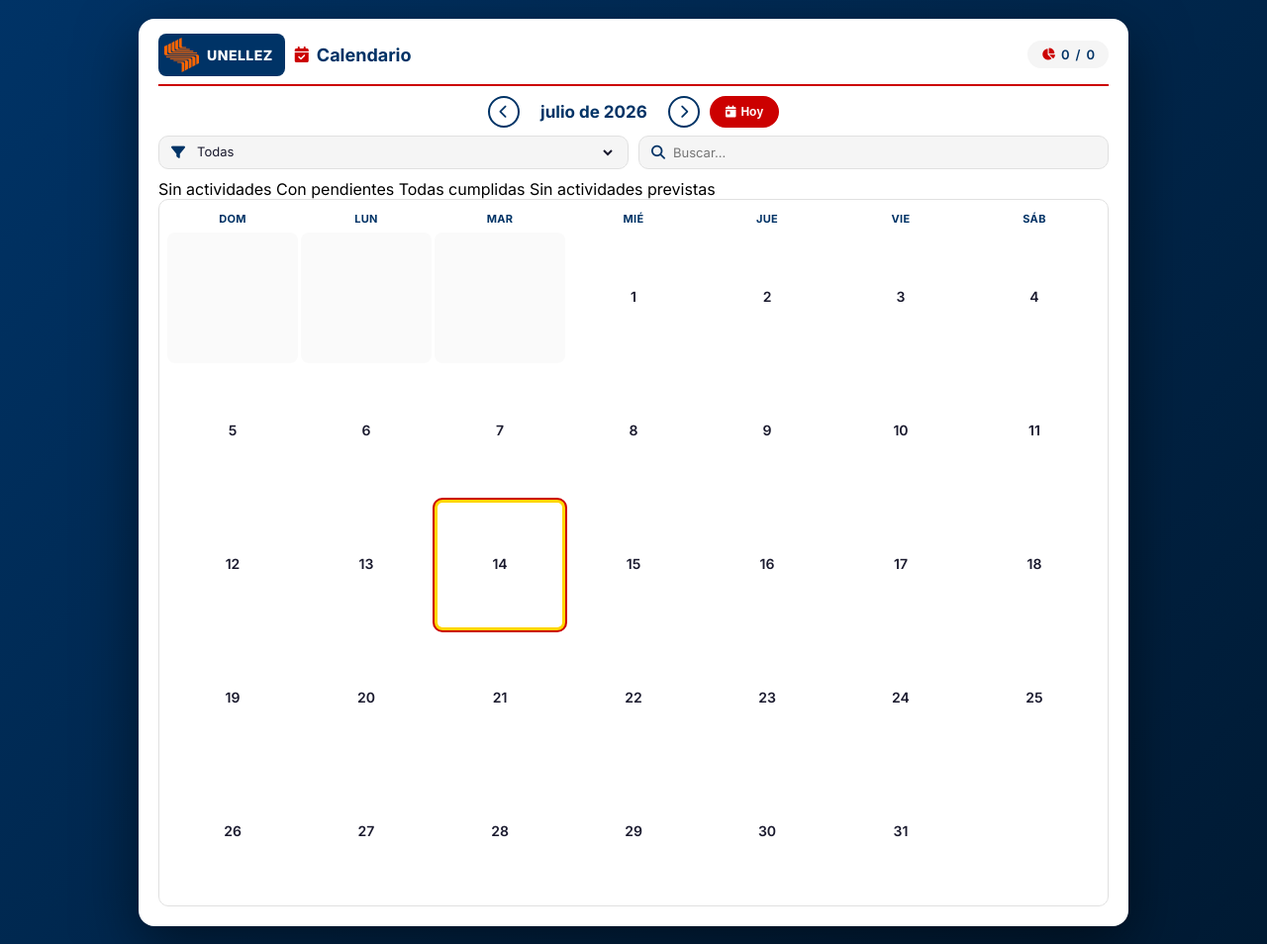
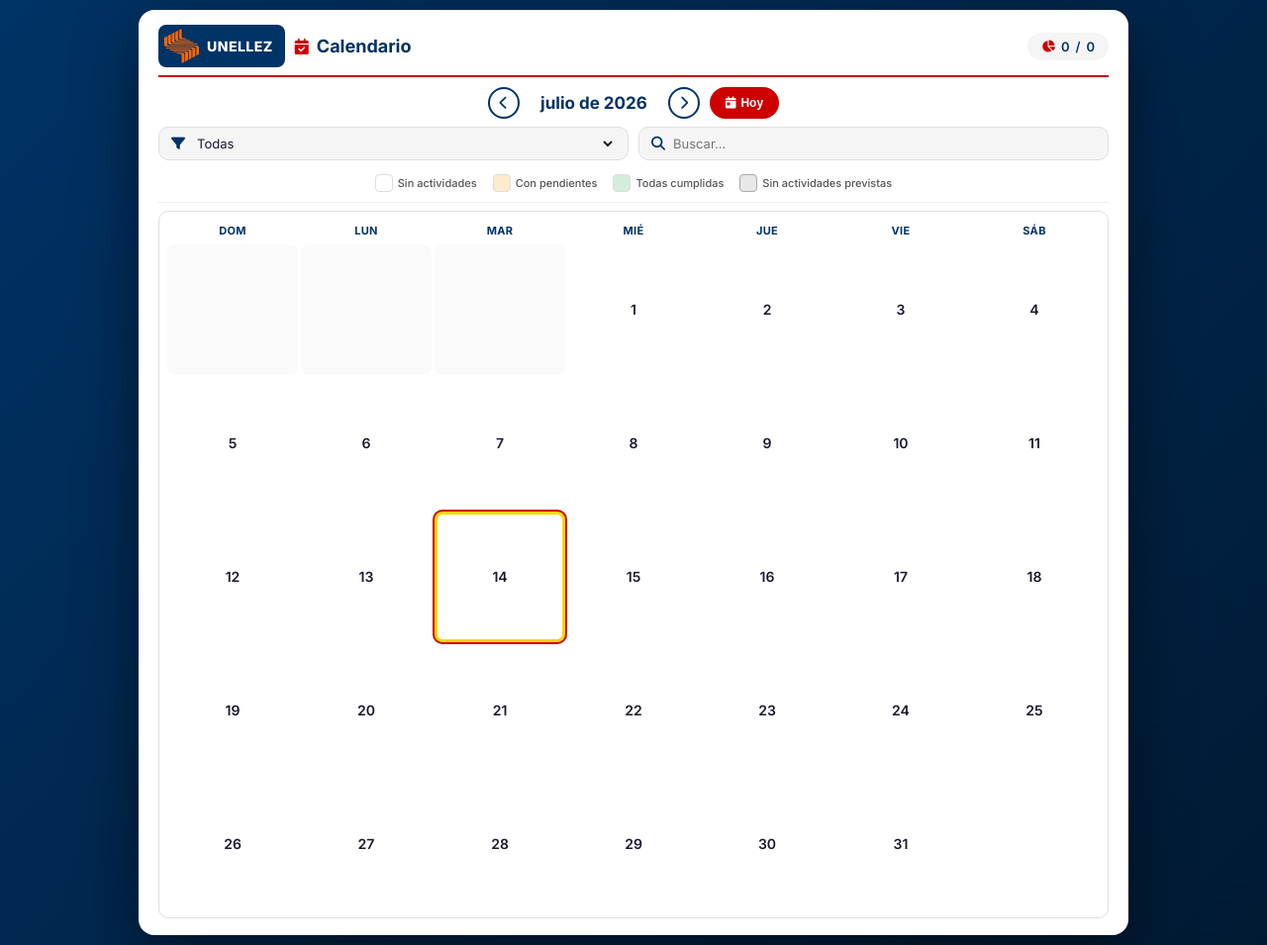
Before and after one commit to schmidgerardo/calendario-unellez, a Flask app: page / in a window 1280 px wide. Shown: the whole page at 99% size. Run offline with Flask 3, Linux system fonts and the light colour scheme; data that the repository does not hold is empty; some libraries are stand-ins or nearby versions.

Commit message:
css cambio

```diff
--- a/static/style.css
+++ b/static/style.css
@@ -230,7 +230,7 @@ body {
 .filters {
     display: flex;
     gap: 10px;
-    margin-bottom: 10px;
+    margin-bottom: 8px;
     flex-wrap: wrap;
 }
 
@@ -262,6 +262,51 @@ body {
     background: transparent;
     color: var(--unellez-dark);
     min-width: 0;
+}
+
+/* LEYENDA DE COLORES */
+.leyenda-colores {
+    display: flex;
+    flex-wrap: wrap;
+    gap: 10px 16px;
+    padding: 6px 0 10px 0;
+    border-bottom: 1px solid #eee;
+    margin-bottom: 8px;
+    justify-content: center;
+}
+
+.leyenda-item {
+    display: flex;
+    align-items: center;
+    gap: 5px;
+    font-size: 11px;
+    color: #555;
+    font-weight: 500;
+}
+
+.color-muestra {
+    width: 18px;
+    height: 18px;
+    border-radius: 4px;
+    border: 1px solid #ddd;
+    flex-shrink: 0;
+}
+
+.color-normal {
+    background: #ffffff;
+}
+
+.color-pendiente {
+    background: #fdebd0;
+}
+
+.color-cumplida {
+    background: #d4edda;
+}
+
+.color-sin-actividades {
+    background: #e8e8e8;
+    border-color: #aaa;
 }
 
 /* CALENDARIO - SIN DESBORDAMIENTO */
@@ -963,6 +1062,83 @@ body {
     font-size: 13px;
 }
 
+/* TOAST NOTIFICATIONS */
+.toast-container {
+    position: fixed;
+    bottom: 20px;
+    right: 20px;
+    z-index: 9999;
+    display: flex;
+    flex-direction: column;
+    gap: 8px;
+    max-width: 350px;
+    width: 100%;
+}
+
+.toast {
+    background: #1a1a2e;
+    color: white;
+    padding: 12px 18px;
+    border-radius: 10px;
+    box-shadow: 0 8px 24px rgba(0,0,0,0.3);
+    display: flex;
+    align-items: center;
+    gap: 12px;
+    animation: toastIn 0.3s ease-out;
+    font-size: 14px;
+    font-weight: 500;
+}
+
+.toast.success {
+    border-left: 4px solid #28a745;
+}
+
+.toast.error {
+    border-left: 4px solid #dc3545;
+}
+
+.toast.info {
+    border-left: 4px solid #17a2b8;
+}
+
+.toast i {
+    font-size: 18px;
+}
+
+.toast.success i {
+    color: #28a745;
+}
+
+.toast.error i {
+    color: #dc3545;
+}
+
+.toast.info i {
+    color: #17a2b8;
+}
+
+@keyframes toastIn {
+    from {
+        transform: translateX(100%);
+        opacity: 0;
+    }
+    to {
+        transform: translateX(0);
+        opacity: 1;
+    }
+}
+
+.toast.removing {
+    animation: toastOut 0.3s ease-in forwards;
+}
+
+@keyframes toastOut {
+    to {
+        transform: translateX(100%);
+        opacity: 0;
+    }
+}
+
 /* RESPONSIVE */
 @media (max-width: 768px) {
     .app-container {
```
Also changed, not shown: other parts of static/style.css (+80 -0 lines).
